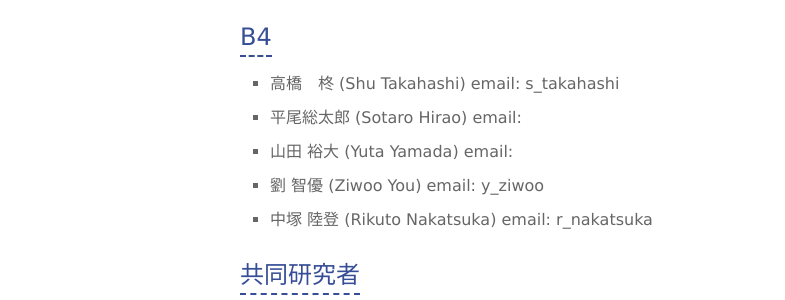
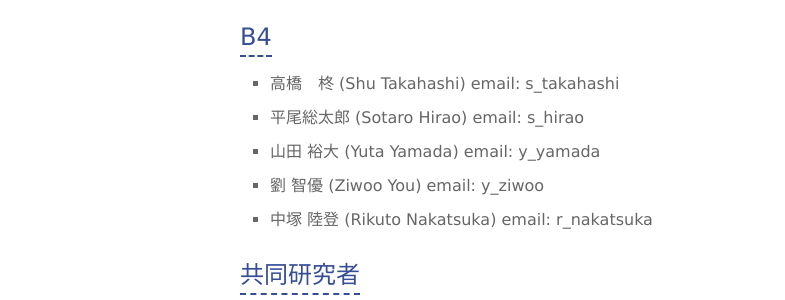
Before and after one commit to naka-lab/naka-lab.github.io, a Jekyll site: the page built from subpages/member.md, in a window 1280 px wide and 900 px high, scrolled down 1130 px. Shown: the part 152-452 px from the top of the window, without its empty margins (0-785 px from the left). Built offline with Jekyll 4.4.1, drawn with Linux system fonts in a browser that asks for light colours.

Commit message:
Update member.md

```diff
--- a/subpages/member.md
+++ b/subpages/member.md
@@ -26,8 +26,8 @@ layout: default
 
 ## B4
 - 高橋　柊 (Shu Takahashi) email: s_takahashi
-- 平尾総太郎 (Sotaro Hirao) email:
-- 山田 裕大 (Yuta Yamada) email:
+- 平尾総太郎 (Sotaro Hirao) email: s_hirao
+- 山田 裕大 (Yuta Yamada) email: y_yamada
 - 劉 智優 (Ziwoo You) email: y_ziwoo
 - 中塚 陸登 (Rikuto Nakatsuka) email: r_nakatsuka
 
```
